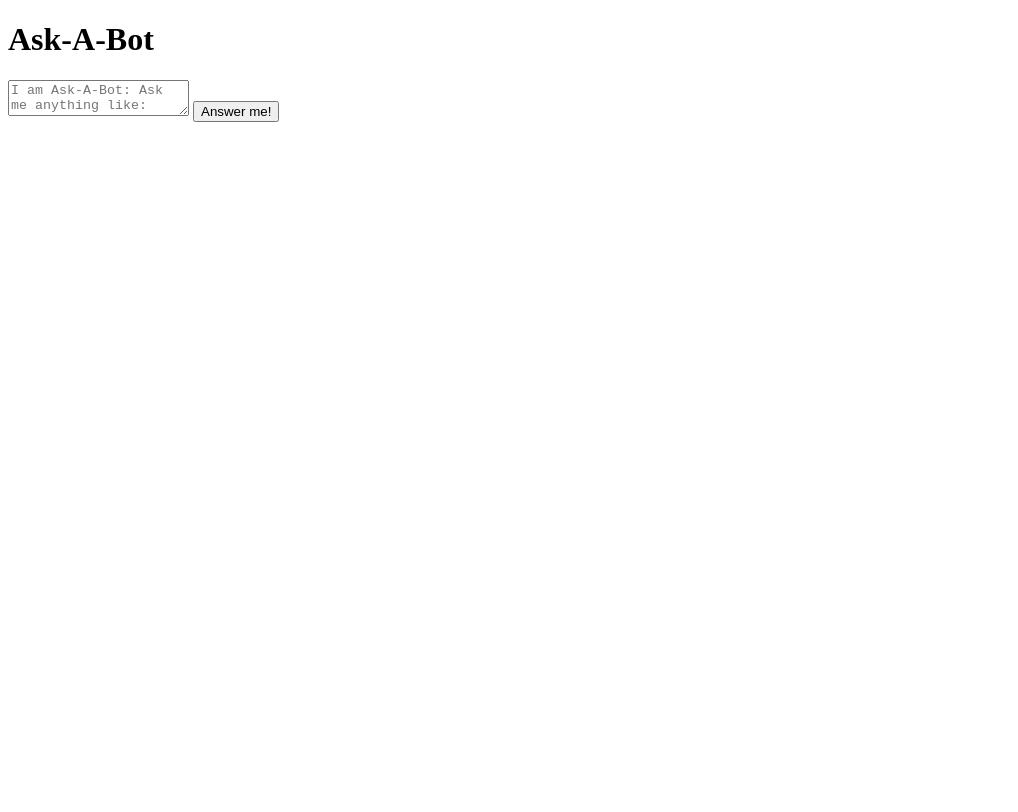
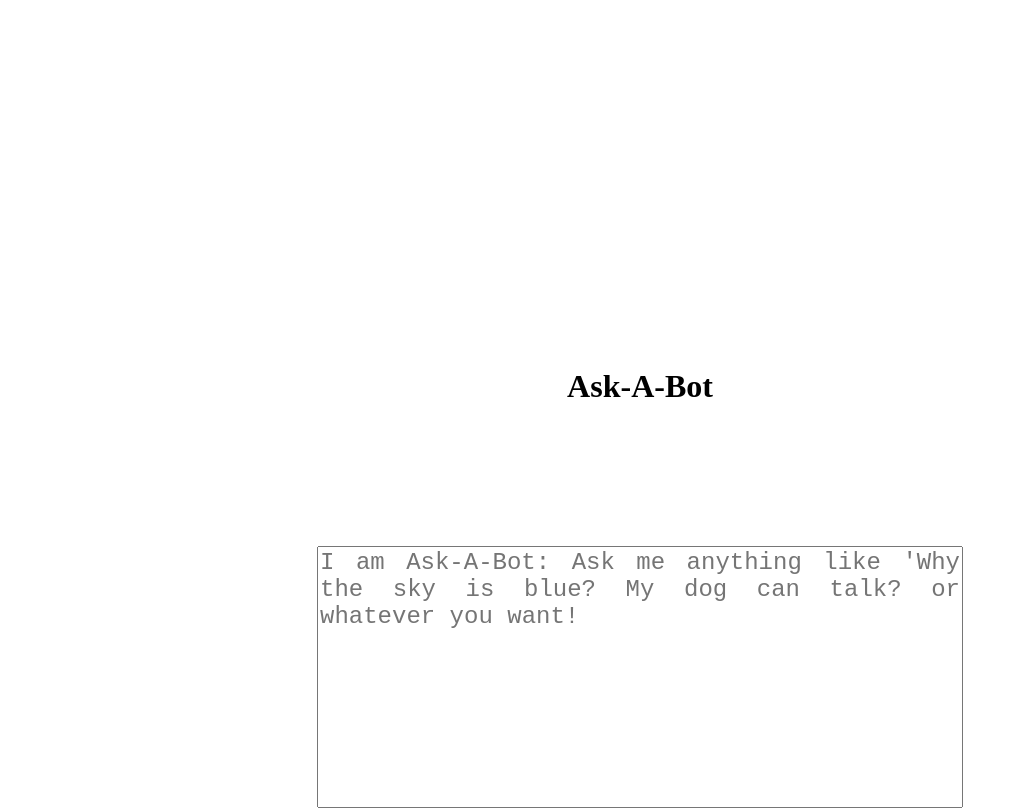
Before and after one commit to User-MiMa/Simple-ChatBot, a website: page public/index.html in a window 1280 px wide. Shown: the top 812 px of the page, without its empty margins (0-1018 px from the left). Drawn offline with Linux system fonts and the light colour scheme.

Commit message:
feat: add style with css
style: improve in html identation

```diff
--- a/public/index.html
+++ b/public/index.html
@@ -3,17 +3,20 @@
 <head>
     <meta charset="UTF-8">
     <meta name="viewport" content="width=device-width, initial-scale=1.0">
+    <link rel="stylesheet" href="style.css">
     <title>Ask-A-Bot</title>
 </head>
 <body>
+    <div class="chatContainer">
         <h1>Ask-A-Bot</h1>
         <textarea
         id="promptSpace"
-    placeholder="I am Ask-A-Bot: Ask me anything like: 'Why the sky is blue?; my dog can talk?; or whatever you want!"
+        placeholder="I am Ask-A-Bot: Ask me anything like 'Why the sky is blue? My dog can talk? or whatever you want!"
         ></textarea>
         <button
         type="submit">
         Answer me!
         </button>
+    </div>
 </body>
 </html>
--- a/public/style.css
+++ b/public/style.css
@@ -0,0 +1,20 @@
+.chatContainer{
+    display: flex;
+    flex-direction: column;
+    align-items: center;
+    justify-content: center;
+
+    height: 100vw;
+}
+
+#promptSpace{
+    resize: none;
+
+    margin: 5em;
+
+    height: 20vw;
+    width: 50vw;
+
+    text-align:justify;
+    font-size: 1.5rem;
+}
```
Lines whose indentation alone changed are shown as unchanged.
